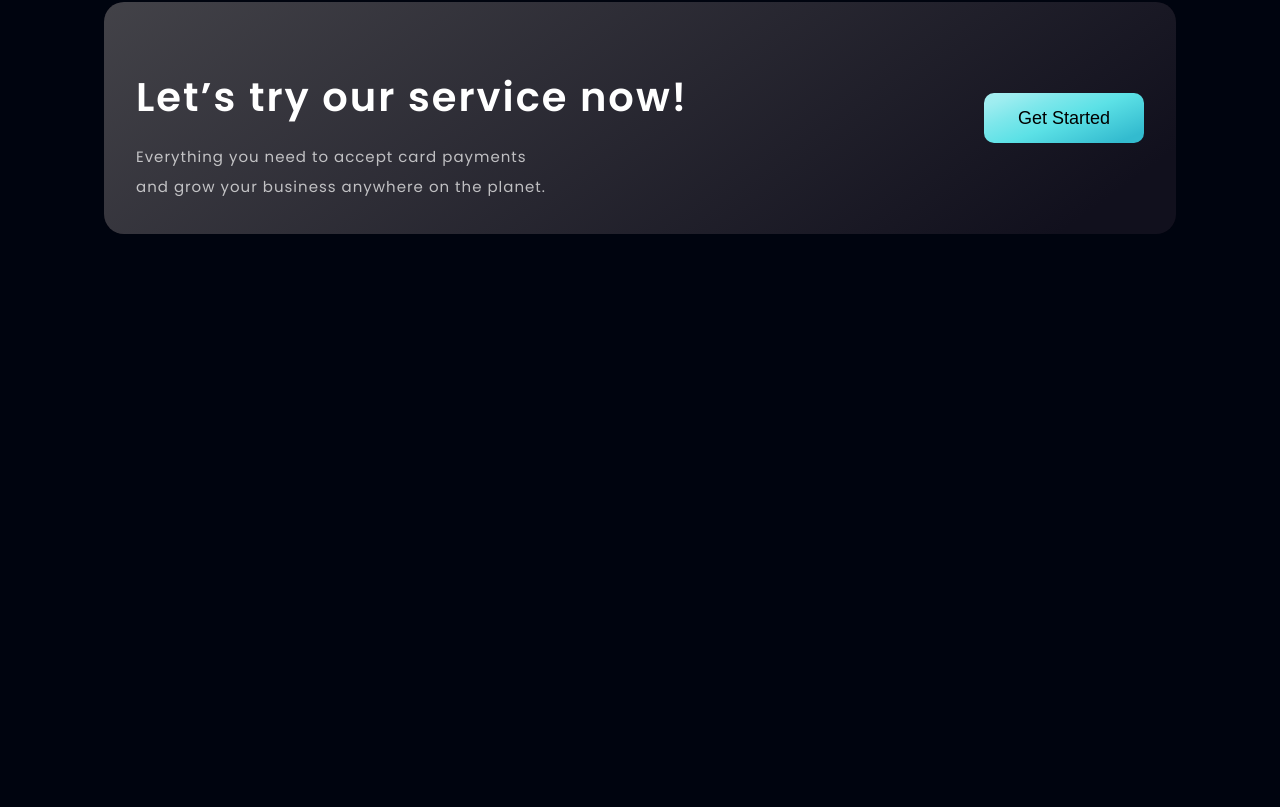
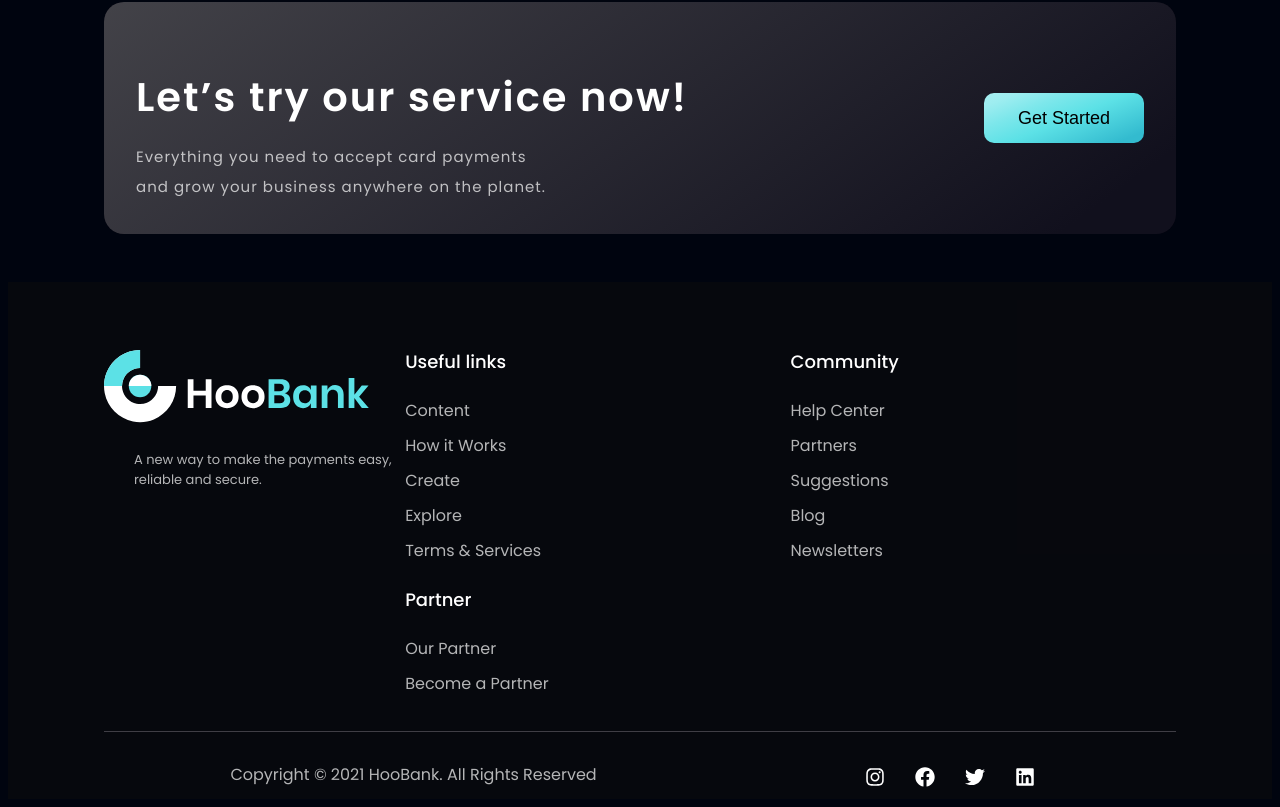
Before and after one commit to EHAB3x/Hoo_Bank, a React (Vite) app: page / in a window 1280 px wide. Shown: the part 3511-4318 px from the top of the page. Before the commit the page ends 3801 px from the top, so only its background shows below. Built offline with nearby package versions, Linux system fonts and the light colour scheme.

Commit message:
finish footer

```diff
--- a/src/App.jsx
+++ b/src/App.jsx
@@ -3,6 +3,7 @@ import Partners from './components/Partners/Partners'
 import Business from './components/business/Business'
 import Card from './components/card/Card'
 import Control from './components/control/Control'
+import Footer from './components/footer/Footer'
 import Landing from './components/landing/Landing'
 import Rates from './components/rates/Rates'
 import Stats from './components/stats/Stats'
@@ -22,6 +23,7 @@ function App() {
       <Rates />
       <Partners />
       <Subscribe />
+      <Footer />
     </>
   )
 }
--- /dev/null
+++ b/src/components/footer/Footer.css
@@ -0,0 +1,108 @@
+footer {
+  background: rgba(11, 10, 12, 0.6);
+  padding: 3rem 6rem;
+  padding-bottom: 0;
+}
+footer .top {
+  display: -webkit-box;
+  display: -ms-flexbox;
+  display: flex;
+  padding-bottom: 30px;
+  border-bottom: 1px solid #3F3E45;
+}
+footer .top .logo {
+  padding: 20px 0;
+}
+footer .top .logo img {
+  margin-bottom: 20px;
+}
+footer .top .logo p {
+  font-size: 13px;
+  color: rgba(255, 255, 255, 0.7);
+  margin-left: 30px;
+}
+footer .top .links {
+  display: -ms-grid;
+  display: grid;
+  grid-template-columns: repeat(auto-fill, minmax(300px, 1fr));
+  width: 100%;
+}
+footer .top .links .list h3 {
+  font-size: 18px;
+  font-weight: 500;
+}
+footer .top .links .list ul {
+  -webkit-box-orient: vertical;
+  -webkit-box-direction: normal;
+      -ms-flex-direction: column;
+          flex-direction: column;
+}
+footer .top .links .list ul li {
+  margin-left: 0;
+  color: rgba(255, 255, 255, 0.7);
+  transition: 0.3s ease-in-out;
+  -webkit-transition: 0.3s ease-in-out;
+  -moz-transition: 0.3s ease-in-out;
+  -ms-transition: 0.3s ease-in-out;
+  -o-transition: 0.3s ease-in-out;
+}
+footer .top .links .list ul li:hover {
+  color: white;
+}
+footer .bottom {
+  display: -webkit-box;
+  display: -ms-flexbox;
+  display: flex;
+  -ms-flex-pack: distribute;
+      justify-content: space-around;
+  padding-top: 30px;
+}
+footer .bottom .copyright p {
+  color: rgba(255, 255, 255, 0.7);
+}
+footer .bottom .media ul li svg {
+  font-size: 20px;
+}
+
+@media screen and (max-width: 767px) {
+  footer {
+    margin-top: 45px;
+    padding: 0rem 1rem;
+  }
+  footer .top {
+    -webkit-box-orient: vertical;
+    -webkit-box-direction: normal;
+        -ms-flex-direction: column;
+            flex-direction: column;
+  }
+  footer .top .links {
+    grid-template-columns: repeat(auto-fill, minmax(200px, 1fr));
+  }
+  footer .bottom {
+    -webkit-box-orient: vertical;
+    -webkit-box-direction: normal;
+        -ms-flex-direction: column;
+            flex-direction: column;
+  }
+  footer .bottom .media {
+    display: -webkit-box;
+    display: -ms-flexbox;
+    display: flex;
+    -webkit-box-pack: center;
+        -ms-flex-pack: center;
+            justify-content: center;
+    margin-top: 15px;
+  }
+}
+@media screen and (min-width: 767px) and (max-width: 1023px) {
+  footer {
+    margin-top: 45px;
+    padding: 0rem 1rem;
+  }
+  footer .top {
+    -webkit-box-orient: vertical;
+    -webkit-box-direction: normal;
+        -ms-flex-direction: column;
+            flex-direction: column;
+  }
+}
--- /dev/null
+++ b/src/components/footer/Footer.jsx
@@ -0,0 +1,64 @@
+import './Footer.css'
+import logo from "../../assets/footerLogo.svg"
+import { FaInstagram , FaFacebook , FaTwitter, FaLinkedin} from "react-icons/fa";
+const Footer = () => {
+  return (
+    <footer>
+        <div className='top'>
+            <div className="logo">
+                <img src={logo} alt="logo" />
+                <p>A new way to make the payments easy, reliable and secure.</p>
+            </div>
+
+            <div className="links">
+                <div className="list">
+                    <h3>Useful links</h3>
+                    <ul>
+                        <li>Content</li>
+                        <li>How it Works</li>
+                        <li>Create</li>
+                        <li>Explore</li>
+                        <li>Terms & Services</li>
+                    </ul>
+                </div>
+
+                <div className="list">
+                    <h3>Community</h3>
+                    <ul>
+                        <li>Help Center</li>
+                        <li>Partners</li>
+                        <li>Suggestions</li>
+                        <li>Blog</li>
+                        <li>Newsletters</li>
+                    </ul>
+                </div>
+
+                <div className="list">
+                    <h3>Partner</h3>
+                    <ul>
+                        <li>Our Partner</li>
+                        <li>Become a Partner</li>
+                    </ul>
+                </div>
+            </div>
+        </div>
+
+        <div className="bottom">
+            <div className="copyright">
+                <p>Copyright &copy; 2021 HooBank. All Rights Reserved</p>
+            </div>
+
+            <div className="media">
+                <ul>
+                    <li><FaInstagram /></li>
+                    <li><FaFacebook /></li>
+                    <li><FaTwitter/></li>
+                    <li><FaLinkedin/></li>
+                </ul>
+            </div>
+        </div>
+    </footer>
+  )
+}
+
+export default Footer
--- /dev/null
+++ b/src/components/footer/Footer.scss
@@ -0,0 +1,91 @@
+$padding-xl : 3rem 6rem;
+$padding-sm :0rem 1rem;
+footer{
+    background: rgba(11, 10, 12, 0.60);
+    padding: $padding-xl;
+    padding-bottom: 0;
+    .top{
+        display: flex;
+        padding-bottom: 30px;
+        border-bottom: 1px solid #3F3E45;
+        .logo{
+            padding: 20px 0;
+            img{
+                margin-bottom: 20px;
+            }
+            p{
+                font-size: 13px;
+                color: rgba($color: #fff, $alpha: 0.7);
+                margin-left: 30px;
+            }
+        }
+        .links{
+            display: grid;
+            grid-template-columns: repeat(auto-fill, minmax(300px, 1fr));
+            width: 100%;
+            .list{
+                h3{
+                    font-size: 18px;
+                    font-weight: 500;
+                }
+                ul{
+                    flex-direction: column;
+                    li{
+                        margin-left: 0;
+                        color:rgba($color:#fff,$alpha: 0.7);
+                        transition: .3s ease-in-out;
+                        -webkit-transition: .3s ease-in-out;
+                        -moz-transition: .3s ease-in-out;
+                        -ms-transition: .3s ease-in-out;
+                        -o-transition: .3s ease-in-out;
+                        &:hover{
+                            color: white;
+                        }
+                    }
+                }
+            }
+        }
+    }
+
+    .bottom{
+        display: flex;
+        justify-content: space-around;
+        padding-top: 30px;
+        .copyright p{
+            color: rgba($color: #fff, $alpha: 0.7);
+        }
+        .media ul li svg{
+            font-size: 20px;
+        }
+    }
+}
+
+@media screen and (max-width: 767px) {
+    footer{
+        margin-top: 45px;
+        padding: $padding-sm;
+        .top{
+            flex-direction: column;
+            .links{
+            grid-template-columns: repeat(auto-fill, minmax(200px, 1fr));
+            }
+        }
+        .bottom{
+            flex-direction: column;
+            .media{
+                display: flex;
+                justify-content: center;
+                margin-top: 15px;
+            }
+        }
+    }
+}
+@media screen and (min-width: 767px) and (max-width:1023px){
+    footer{
+        margin-top: 45px;
+        padding: $padding-sm;
+        .top{
+            flex-direction: column;
+        }
+    }
+}
--- a/src/components/rates/Rates.css
+++ b/src/components/rates/Rates.css
@@ -132,8 +132,8 @@
   .rates {
     padding: 3rem 1rem;
   }
-  .rates .light {
-    right: -90%;
+  .rates .light-blue {
+    display: none;
   }
   .rates .top {
     -webkit-box-orient: vertical;
@@ -146,4 +146,10 @@
     font-size: 30px;
     width: 100%;
   }
+  .rates .bottom {
+    gap: 30px;
+  }
+  .rates .bottom .rate {
+    margin-top: 15px;
+  }
 }
```
Also changed, not shown: src/components/rates/Rates.scss (+8 -2 lines), src/assets/footerLogo.svg (added).
